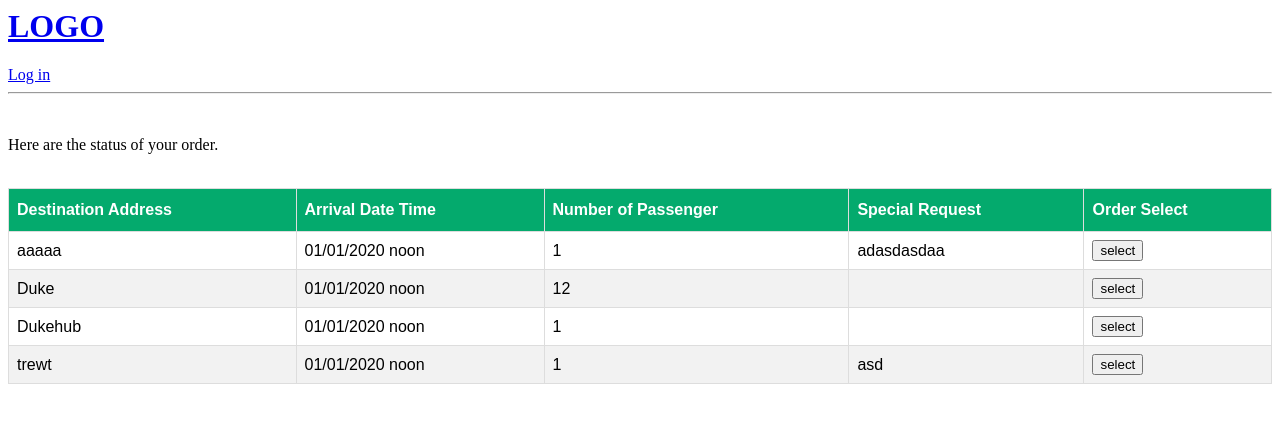
After one commit to YUME-FF/Web-APP_Ride-Sharing-Service, a Django app: page /user/driverSelect/ in a window 1280 px wide. The commit adds this page. Shown: the top 423 px of the page. Run offline with Django 4.2, Linux system fonts and the light colour scheme; data comes from the database, SQL or seed files in the repository; both versions use the stored data as it was after the commit; some libraries are stand-ins or nearby versions.

Commit message:
增加了司机订单搜索页面，增加了司机不能再次注册成司机的功能

```diff
--- a/docker-deploy/web-app/Ride_Sharing_Service/user/models.py
+++ b/docker-deploy/web-app/Ride_Sharing_Service/user/models.py
@@ -21,7 +21,7 @@ class Driver(models.Model):
     def __str__(self):
         return self.Driver_Name
     def get_absolute_url(self):
-        return reverse('UserHome')
+        return reverse('DriverSelect')
 
 
 class Owner(models.Model):
--- /dev/null
+++ b/docker-deploy/web-app/Ride_Sharing_Service/user/templates/user/driver_onProcess.html
@@ -0,0 +1,5 @@
+{%extends 'main.html'%}
+{%block content%}
+<h1>Not finished</h1>
+<button onclick="window.history.back()">go Back</button>
+{%endblock%}
--- /dev/null
+++ b/docker-deploy/web-app/Ride_Sharing_Service/user/templates/user/driver_select.html
@@ -0,0 +1,69 @@
+
+<script>
+  function myFunction()
+  {
+
+    let flag = confirm("Do you want to process this order?");
+    if(flag){
+      window.location.href = "./driverOnProcess";
+    }
+  }
+  </script>
+<style>
+#customers {
+  font-family: Arial, Helvetica, sans-serif;
+  border-collapse: collapse;
+  width: 100%;
+}
+
+#customers td, #customers th {
+  border: 1px solid #ddd;
+  padding: 8px;
+}
+
+#customers tr:nth-child(even){background-color: #f2f2f2;}
+
+#customers tr:hover {background-color: #ddd;}
+
+#customers th {
+  padding-top: 12px;
+  padding-bottom: 12px;
+  text-align: left;
+  background-color: #04AA6D;
+  color: white;
+}
+</style>
+{%extends 'main.html'%}
+{% load mathfilters %}
+{%block content%}
+<br>
+    <p>
+        Here are the status of your order.
+    </p>
+<br>
+
+<table id="customers">
+    <thead>
+    <tr>
+        <th>Destination Address</th>
+        <th>Arrival Date Time</th>
+        <th>Number of Passenger</th>
+        <th>Special Request</th>
+        <th>Order Select</th>
+    </tr>
+    </thead>
+    <tbody>
+    {% for ride in object_list %}
+    <tr>
+    <td>{{ ride.Destination_Address }}</td>
+    <td>{{ ride.Arrival_Date_Time|date:"m/d/Y P" }}</td>
+    <td>{{ ride.Number_of_Passenger }}</td>
+    <td>{{ ride.Special_Request }}</td>
+
+    <td><button onclick= "myFunction()">select</button></td>
+    </tr>
+    {% endfor %}
+    </tbody>
+</table>
+
+{% endblock %}
--- a/docker-deploy/web-app/Ride_Sharing_Service/user/urls.py
+++ b/docker-deploy/web-app/Ride_Sharing_Service/user/urls.py
@@ -1,11 +1,14 @@
 from django.urls import path
 
 from . import views
-from .views import Owner_InfoForm, Sharer_InfoForm, OwnerListView, Driver_InfoForm
+from .views import Owner_InfoForm, Sharer_InfoForm, OwnerListView, Driver_InfoForm, DriverListView
 urlpatterns = [
     path('', views.UserHome, name='UserHome'),
     path('owner/', Owner_InfoForm.as_view(), name='Owner'),
     path('owner/history/', OwnerListView.as_view(), name='OwnerListView'),
     path('share/', Sharer_InfoForm.as_view(), name='Sharer'),
     path('driverRegister/',Driver_InfoForm.as_view() , name='DriverRegister'),
+    path('driverSelect/',DriverListView.as_view() , name='DriverSelect'),
+    path('driverSelect/driverOnProcess/',views.DriverOnProcess , name='DriverOnProcess'),
+
 ]
--- a/docker-deploy/web-app/Ride_Sharing_Service/user/views.py
+++ b/docker-deploy/web-app/Ride_Sharing_Service/user/views.py
@@ -2,11 +2,16 @@ from django.shortcuts import render
 from .models import Owner, Sharer, Driver
 from django.contrib.auth.mixins import LoginRequiredMixin, UserPassesTestMixin
 from django.views.generic import (ListView, DetailView, CreateView, UpdateView, DeleteView)
-
+from django.contrib.auth.models import User
 # Create your views here.
 
 def UserHome(request):
-    return render(request, 'user/UserHome.html')
+    user = Driver.objects.filter(driver = request.user.id)
+    if len(user) == 0:
+        context = {'identity':'rider'}
+    else:
+        context = {'identity':'driver'}
+    return render(request, 'user/UserHome.html',context)
 
 # def DriverRegister(request):
 #     driver = Driver()
@@ -25,6 +30,14 @@ class Driver_InfoForm(LoginRequiredMixin, CreateView):
     def form_valid(self, form):
         form.instance.driver = self.request.user
         return super().form_valid(form)
+
+class DriverListView(ListView):
+    template_name = 'user/driver_select.html'
+    def get_queryset(self):
+        return Owner.objects.filter().order_by('Arrival_Date_Time')
+
+def DriverOnProcess(request):
+    return render(request, 'user/driver_onProcess.html')
 
 class Owner_InfoForm(LoginRequiredMixin, CreateView):
     model = Owner
```
Also changed, not shown: docker-deploy/web-app/Ride_Sharing_Service/user/templates/user/UserHome.html (+12 -2 lines), docker-deploy/web-app/Ride_Sharing_Service/base/views.py (line endings or trailing spaces), docker-deploy/web-app/Ride_Sharing_Service/db.sqlite3.
